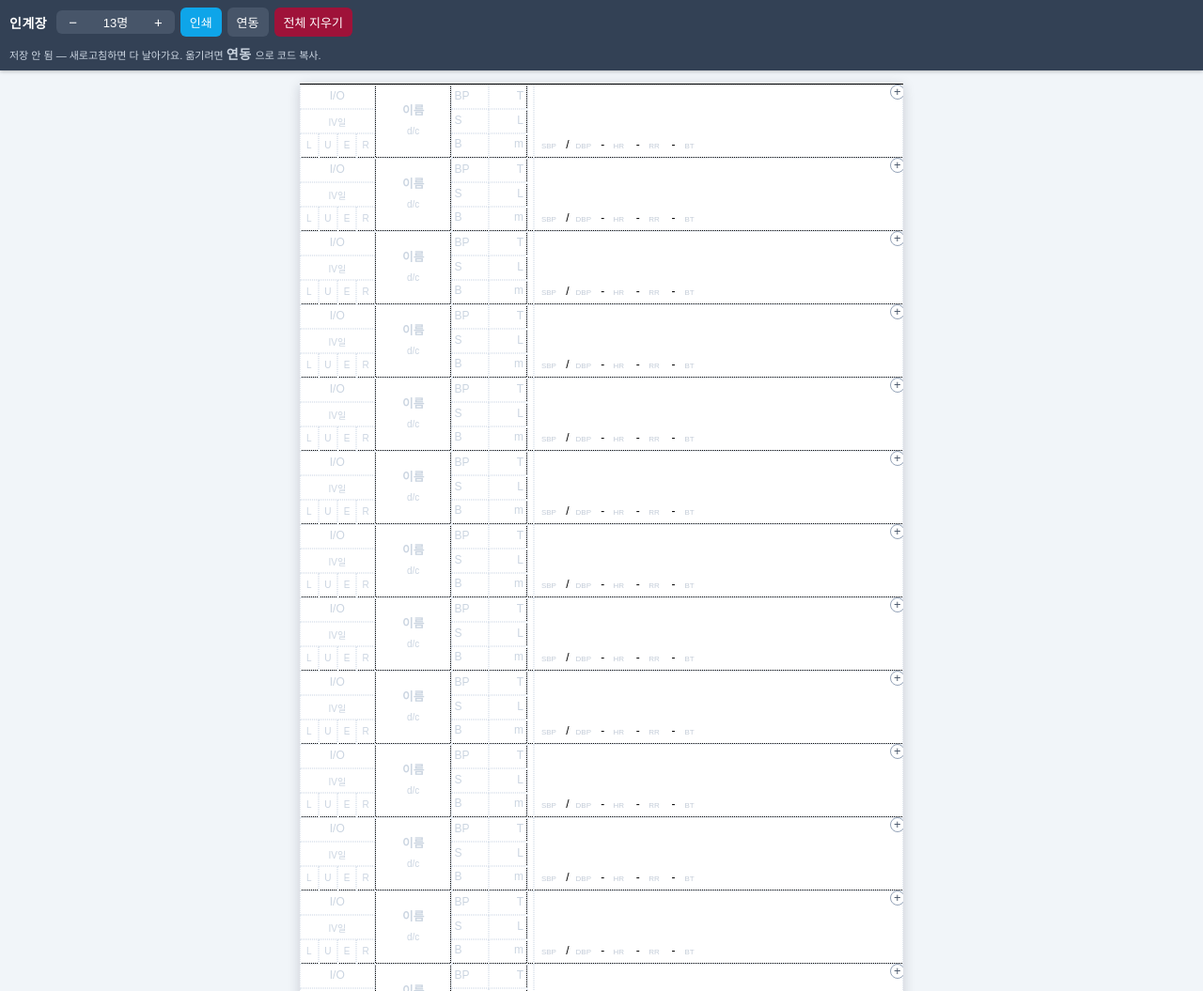
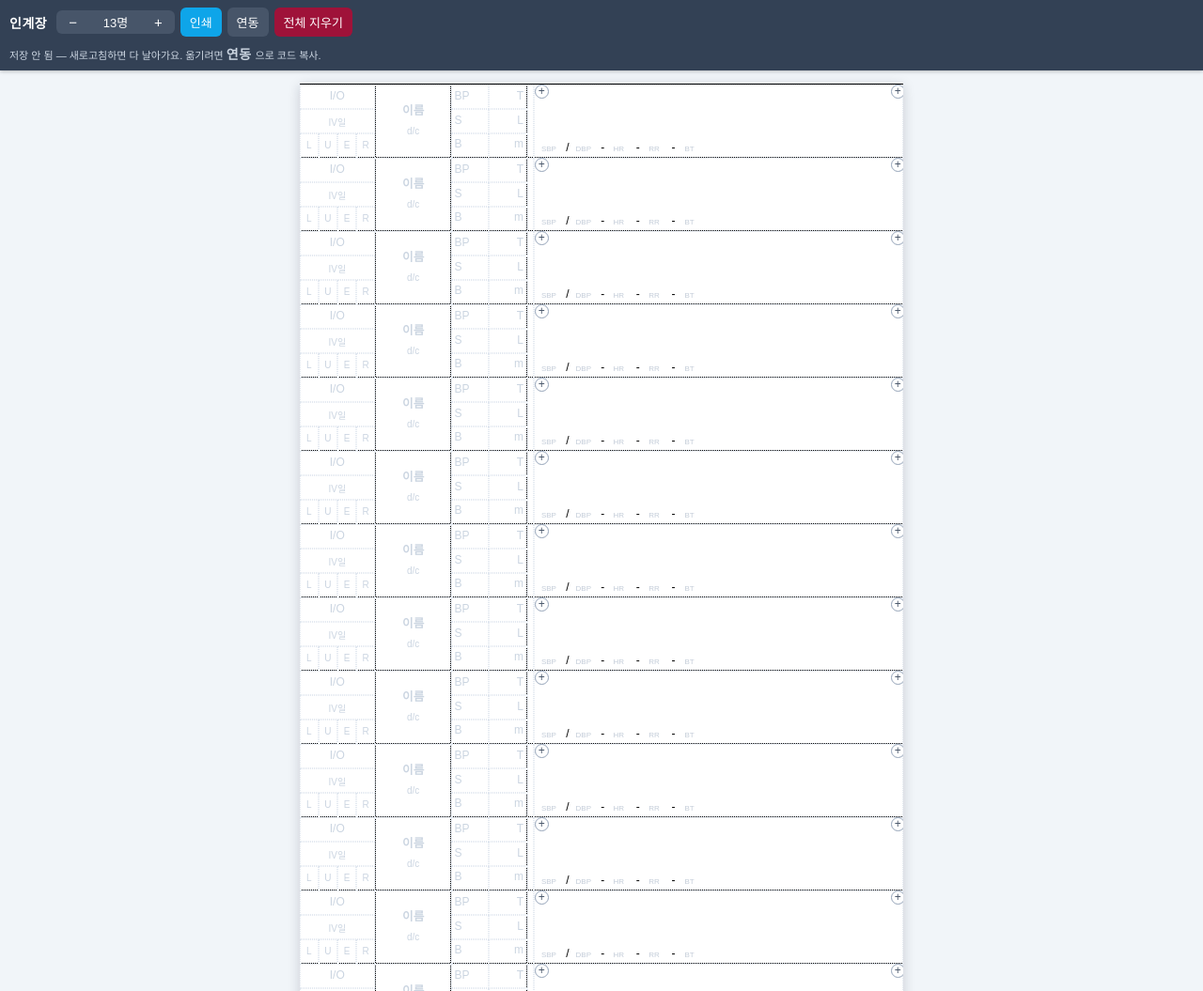
Before and after one commit to skydiiv-droid/shift-note, a plain HTML site: page index.html in a window 1280 px wide. Shown: the top 1055 px of the page at 94% size. Drawn offline with Linux system fonts and the light colour scheme.

Commit message:
할 일 칸 4구역화: 오른쪽 세로 / 왼쪽 위 가로 / 협진 / V/S 축소
- 오른쪽 절반(≈1.5칸): 세로 할 일(우측 + 버튼, 2열 우→좌)
- 왼쪽 위(≈1.5칸): 가로 할 일(왼쪽 + 버튼, 괄호로 구분, 왼→오 흐름)
- 왼쪽 중간(V/S 위): 협진 칸 — 내용 있으면 우측에 ▶ 자동
- 왼쪽 아래: V/S 높이·너비 축소, 폭에 맞춰 폰트 자동 축소
- KEYS에 htodo(가로)·cons(협진) 추가, 연동 저장 포함
- addTodoItem을 zone 기반으로 일반화(세로/가로 공용), 커서 보존 유지
- sw.js 캐시 v7 → v8

Co-Authored-By: Claude Opus 4.8 <noreply@anthropic.com>

```diff
--- a/index.html
+++ b/index.html
@@ -147,33 +147,46 @@
   /* ── 오른쪽 "할 일" 칸(3칸 병합) ───────────────────── */
   td.todo{vertical-align:top; padding:0}
   .todowrap{position:relative; height:100%; width:100%}
-  .todocols{position:absolute; inset:0; display:flex; gap:4px; align-items:flex-start}
-  .todocol{
-    flex:1; min-width:0; overflow:hidden;
-    line-height:1.3; padding:2px 1px 0;
-  }
-  .tcR{padding-top:17px}                       /* 오른쪽 열만 + 버튼 자리만큼 아래로 */
-  .todoitem{
-    display:flex; align-items:baseline; gap:2px; justify-content:flex-end;
-    overflow:hidden; color:var(--ink); min-height:1.25em;
-  }
-  .todoitem .ttext{
-    flex:1; min-width:0; outline:0; overflow:hidden;
-    text-align:right; white-space:nowrap; word-break:break-all;   /* 우측정렬, 줄바꿈 모드에선 여기서 줄바꿈 */
-  }
+
+  /* 오른쪽 절반: 세로 할 일 (2열: 왼 vcL / 오 vcR, 크기는 JS가 지정) */
+  .vzone{position:absolute; top:0; right:0; display:flex; gap:4px; align-items:flex-start}
+  .vzone .todocol{flex:1; min-width:0; overflow:hidden; line-height:1.3; padding:2px 1px 0}
+  .vzone .vcR{padding-top:16px}                 /* + 버튼 자리 */
+  .vzone.wrapmode .todocol{line-height:1.5}
+  .vzone.wrapmode .todoitem{align-items:flex-start; min-height:0}
+
+  /* 왼쪽 위: 가로 할 일 (flex-wrap, 왼→오) */
+  .hzone{position:absolute; top:0; left:0; overflow:hidden}
+  .hrow{display:flex; flex-wrap:wrap; align-content:flex-start; gap:0 5px; line-height:1.35; padding:16px 1px 0 2px; height:100%}
+
+  /* 항목 공통: [텍스트][괄호] */
+  .todoitem{display:flex; align-items:baseline; gap:2px; overflow:hidden; color:var(--ink); min-height:1.2em}
+  .todoitem .ttext{outline:0; overflow:hidden; white-space:nowrap; word-break:break-all}
   .todoitem .ttext:focus{background:#e0f2fe}
-  .todoitem .tchk{flex:0 0 auto; cursor:pointer; user-select:none; color:var(--ink)}  /* 괄호는 오른쪽(텍스트 뒤) */
-  .todoitem .tchk:hover{background:#e0f2fe}
-  /* 줄바꿈 모드: 줄 간격 넓히고 괄호를 첫 줄 위쪽에 정렬 */
-  .todowrap.wrapmode .todocol{line-height:1.55}
-  .todowrap.wrapmode .todoitem{align-items:flex-start; min-height:0}
-  /* 좌하단 V/S (오른쪽 열 3칸 높이, 왼쪽 두 열은 2칸 높이 → 남는 좌하단) */
-  td.todo .vs{position:absolute; left:0; bottom:0; display:flex; align-items:center}
+  .tchk{flex:0 0 auto; cursor:pointer; user-select:none; color:var(--ink)}
+  .tchk:hover{background:#e0f2fe}
+  /* 세로: 폭 꽉 채우고 우측정렬, 괄호는 오른쪽 */
+  .vzone .todoitem{justify-content:flex-end}
+  .vzone .todoitem .ttext{flex:1; min-width:0; text-align:right}
+  /* 가로: 내용만큼만, 좌측정렬, 괄호로 구분 */
+  .hrow .todoitem{display:inline-flex; max-width:100%}
+  .hrow .todoitem .ttext{flex:0 1 auto; text-align:left}
+
+  /* 협진 칸 (왼쪽 중간, V/S 위): 내용 있으면 우측에 ▶ */
+  .cons{position:absolute; left:0; display:flex; align-items:center; gap:2px; overflow:hidden}
+  .cons .consin{flex:1; min-width:0; outline:0; white-space:nowrap; overflow:hidden; font-size:var(--fs-memo)}
+  .cons .consin:focus{background:#e0f2fe}
+  .cons .consmark{flex:0 0 auto; color:var(--ink); display:none; font-size:var(--fs-memo)}
+  .cons.has .consmark{display:inline}
+
+  /* 왼쪽 아래 V/S (축소) */
+  td.todo .vs{position:absolute; left:0; display:flex; align-items:center; overflow:hidden}
+
   .todoadd{
-    position:absolute; top:0; right:0; z-index:5;
-    width:16px; height:16px; line-height:14px; text-align:center;
+    position:absolute; top:0; z-index:5;
+    width:15px; height:15px; line-height:13px; text-align:center;
     border:1px solid #94a3b8; border-radius:50%;
-    background:#fff; color:#475569; font-size:13px; cursor:pointer; user-select:none;
+    background:#fff; color:#475569; font-size:12px; cursor:pointer; user-select:none;
   }
   .todoadd:hover{background:#0ea5e9; color:#fff; border-color:#0ea5e9}
 
@@ -207,7 +220,7 @@
     input.f::placeholder{color:transparent !important}
     .ctxmenu{display:none !important}
     .todoadd{display:none !important}
-    .todoitem .ttext:focus{background:transparent}
+    .todoitem .ttext:focus, .cons .consin:focus{background:transparent}
     /* 형광펜·글씨색이 인쇄에도 그대로 나오게 */
     .sheet, .sheet *{ -webkit-print-color-adjust:exact; print-color-adjust:exact; }
     html,body{width:17cm}
@@ -274,7 +287,7 @@
 
   // 셀 키 목록 (가져오기/내보내기 순서 고정)
   const KEYS = ["io","iv","lab","ua","ekg","rad","name","dc","bp","bpr","s","o2","o2l","b","m",
-                "todo"];
+                "todo","htodo","cons"];
 
   /* ── 한 환자 블록 3행 생성 ───────────────────────────── */
   function block(i){
@@ -285,18 +298,19 @@
       `<input class="f ${cls||""}" data-k="${k}" data-i="${i}" placeholder="${ph||""}"${ml?` maxlength="${ml}"`:""}>`;
     // V/S 슬롯: 작고 흐린 가이드 라벨(손글씨로 덮어써도 되게)
     const vl = (lab) => `<span class="vsl"><i>${lab}</i></span>`;
-    // 오른쪽 "할 일" 영역(메모 7칸 = colspan3 rowspan3 병합):
-    //  · 3열(우측→좌측) 자동 채움, 좌하단은 V/S 손글씨 템플릿
-    //  · 인쇄 안 되는 + 버튼 / Enter 로 줄 추가
+    // 오른쪽 "할 일" 영역(메모 7칸 = colspan3 rowspan3 병합). 4개 구역:
+    //  · vzone(오른쪽 절반): 세로 할 일(우측 + 버튼, 2열 우→좌)
+    //  · hzone(왼쪽 위 ≈1.5칸): 가로 할 일(왼쪽 + 버튼, 괄호로 구분)
+    //  · cons(왼쪽 중간, V/S 위): 협진 칸, 내용 있으면 우측에 ▶
+    //  · vs(왼쪽 아래, 축소): V/S 손글씨 템플릿
     const todoCell =
-      `<div class="todowrap" data-k="todo" data-i="${i}">`
-      +   `<div class="todocols">`
-      +     `<div class="todocol tcL"></div>`
-      +     `<div class="todocol tcM"></div>`
-      +     `<div class="todocol tcR"></div>`
-      +   `</div>`
+      `<div class="todowrap" data-i="${i}">`
+      +   `<div class="vzone" data-k="todo" data-i="${i}"><div class="todocol vcL"></div><div class="todocol vcR"></div></div>`
+      +   `<span class="todoadd addV no-print" data-i="${i}" title="세로 할 일 추가">+</span>`
+      +   `<div class="hzone"><div class="hrow" data-k="htodo" data-i="${i}"></div></div>`
+      +   `<span class="todoadd addH no-print" data-i="${i}" title="가로 할 일 추가">+</span>`
+      +   `<div class="cons"><span class="ttext consin" data-k="cons" data-i="${i}" contenteditable="true"></span><span class="consmark">▶</span></div>`
       +   `<div class="vs" data-i="${i}" data-k="vs"><span class="vstpl">${vl("SBP")} /${vl("DBP")} -${vl("HR")} -${vl("RR")} -${vl("BT")}<span class="vspo2"> -(${vl("SpO2")})</span></span></div>`
-      +   `<span class="todoadd no-print" data-i="${i}" title="할 일 추가">+</span>`
       + `</div>`;
 
     return `
@@ -364,12 +378,23 @@
     document.querySelectorAll(".tg").forEach(el => {
       el.addEventListener("click", () => { setTg(el, el.classList.contains("off")); refreshOut(); });
     });
-    document.querySelectorAll(".todoadd").forEach(btn => {
+    document.querySelectorAll(".addV").forEach(btn => {           // 세로(오른쪽) 추가
       btn.addEventListener("click", () => {
-        const wrap = document.querySelector(`.todowrap[data-i="${btn.dataset.i}"]`);
-        const it = addTodoItem(wrap, "", 0);
-        layoutTodo(wrap); it.querySelector(".ttext").focus(); refreshOut();
+        const z = document.querySelector(`.vzone[data-i="${btn.dataset.i}"]`);
+        const it = addTodoItem(z, "", 0); layoutVert(z); it.querySelector(".ttext").focus(); refreshOut();
       });
+    });
+    document.querySelectorAll(".addH").forEach(btn => {           // 가로(왼쪽) 추가
+      btn.addEventListener("click", () => {
+        const z = document.querySelector(`.hrow[data-i="${btn.dataset.i}"]`);
+        const it = addTodoItem(z, "", 0); layoutHorz(z); it.querySelector(".ttext").focus(); refreshOut();
+      });
+    });
+    document.querySelectorAll(".consin").forEach(el => {          // 협진 칸(단일 입력)
+      el.addEventListener("compositionstart", () => { el._composing = true; });
+      el.addEventListener("compositionend",   () => { el._composing = false; layoutCons(el.closest(".cons")); refreshOut(); });
+      el.addEventListener("input", () => { layoutCons(el.closest(".cons")); refreshOut(); });
+      el.addEventListener("contextmenu", onCtx);
     });
   }
   function setTg(el,on){
@@ -399,46 +424,45 @@
     });
     return c;
   }
-  function addTodoItem(wrap, html, done){
+  // zone = 항목을 담는 컨테이너(.vzone 또는 .hrow). zone._items 가 순서의 진실원, zone._reflow 가 재배치.
+  function addTodoItem(zone, html, done){
+    if (!zone._reflow) zone._reflow = zone.classList.contains("hrow")
+      ? () => layoutHorz(zone) : () => layoutVert(zone);
+    zone._items = zone._items || [];
     const it = document.createElement("div"); it.className = "todoitem";
     const chk = makeChk(done);
     const tx = document.createElement("span");
     tx.className = "ttext"; tx.contentEditable = "true"; if (html) tx.innerHTML = html;
-    // ⚠ 한글 IME: 조합(composition) 중에 DOM을 재부착하면 자모가 깨짐 → 조합 중엔 재배치 금지
+    // ⚠ 한글 IME: 조합 중 DOM 재부착하면 자모가 깨짐 → 조합 중엔 재배치 보류
     tx.addEventListener("compositionstart", () => { tx._composing = true; });
-    tx.addEventListener("compositionend",   () => { tx._composing = false; layoutTodo(wrap); refreshOut(); });
-    tx.addEventListener("input", () => {
-      if (tx._composing) { refreshOut(); return; }   // 조합 중엔 배치 미루기(글자만 들어가게)
-      layoutTodo(wrap); refreshOut();
-    });
+    tx.addEventListener("compositionend",   () => { tx._composing = false; zone._reflow(); refreshOut(); });
+    tx.addEventListener("input", () => { if (tx._composing){ refreshOut(); return; } zone._reflow(); refreshOut(); });
     tx.addEventListener("contextmenu", onCtx);
     tx.addEventListener("keydown", ev => {
       if (ev.key === "Enter"){
-        if (ev.isComposing || ev.keyCode === 229) return;   // 한글 조합 확정용 Enter는 새 줄 생성 안 함
+        if (ev.isComposing || ev.keyCode === 229) return;
         ev.preventDefault();
-        const nit = addTodoItem(wrap, "", 0); layoutTodo(wrap); nit.querySelector(".ttext").focus(); refreshOut();
+        const nit = addTodoItem(zone, "", 0); zone._reflow(); nit.querySelector(".ttext").focus(); refreshOut();
       }
     });
-    tx.addEventListener("blur", () => {           // 빈 줄은 포커스 벗어나면 삭제
+    tx.addEventListener("blur", () => {
       if (!tx.textContent.trim()){
-        const idx = wrap._items.indexOf(it); if (idx >= 0) wrap._items.splice(idx,1);
-        it.remove(); layoutTodo(wrap); refreshOut();
+        const idx = zone._items.indexOf(it); if (idx >= 0) zone._items.splice(idx,1);
+        it.remove(); zone._reflow(); refreshOut();
       }
     });
-    it.appendChild(tx); it.appendChild(chk);   // 글씨(우측정렬) → 괄호(오른쪽)
-    wrap._items = wrap._items || []; wrap._items.push(it);
+    it.appendChild(tx); it.appendChild(chk);
+    zone._items.push(it);
     return it;
   }
-  // 3열을 우측(tcR, 3칸 높이)→가운데(tcM)→왼쪽(tcL, 2칸 높이) 순으로 채우고,
-  // 다 넘치면 글씨 크기를 줄여 더 많은 줄이 들어가게
-  // 재배치는 항목을 열 사이로 옮기므로(=DOM 재부착) 편집 중 커서가 날아감 → 저장/복원
-  function saveCaret(wrap){
+  // 편집 중 DOM 재부착 시 커서 보존 (root 안에서)
+  function saveCaret(root){
     const sel = window.getSelection();
     if (!sel || !sel.rangeCount) return null;
     const n = sel.anchorNode;
     const tt = n && (n.nodeType === 3 ? n.parentElement : n);
     const ttext = tt && tt.closest && tt.closest(".ttext");
-    if (!ttext || !wrap.contains(ttext)) return null;
+    if (!ttext || !root.contains(ttext)) return null;
     const r = document.createRange();
     r.selectNodeContents(ttext); r.setEnd(sel.anchorNode, sel.anchorOffset);
     return { ttext, offset: r.toString().length };
@@ -458,26 +482,16 @@
     const sel = window.getSelection(); sel.removeAllRanges(); sel.addRange(range);
   }
 
-  function layoutTodo(wrap){
-    if (!wrap) return;
-    const caret = saveCaret(wrap);
-    const cell = wrap.closest("td"); if (!cell) return;
-    const W = cell.clientWidth, H = cell.clientHeight, gap = 4;   // td 퍼센트 높이가 불안정 → 셀 기준
-    wrap.style.height = H + "px"; wrap.style.width = W + "px";
-    const colW = (W - 2*gap) / 3, rowH = H / 3;
-    const tcL = wrap.querySelector(".tcL"), tcM = wrap.querySelector(".tcM"), tcR = wrap.querySelector(".tcR");
-    tcL.style.height = tcM.style.height = (H - rowH) + "px";     // 왼쪽 두 열은 2칸 높이
-    tcR.style.height = H + "px";                                 // 오른쪽 열은 3칸 높이
-    const vs = wrap.querySelector(".vs");
-    if (vs){ vs.style.width = (2*colW + gap) + "px"; vs.style.height = rowH + "px"; }
-    const order = [tcR, tcM, tcL];                               // 채우는 순서(우→좌)
-    const items = wrap._items || [];
+  // 세로 할 일: 2열(우 vcR → 좌 vcL) 채움, 폰트축소 → 그래도 길면 줄바꿈
+  function layoutVert(vzone){
+    if (!vzone) return;
+    const caret = saveCaret(vzone);
+    const vcR = vzone.querySelector(".vcR"), vcL = vzone.querySelector(".vcL");
+    const order = [vcR, vcL];                     // 우측 먼저
+    const items = vzone._items || [];
     const setFont = f => order.forEach(c => c.style.fontSize = f + "pt");
-    const setWrap = on => {
-      wrap.classList.toggle("wrapmode", on);
-      items.forEach(it => it.querySelector(".ttext").style.whiteSpace = on ? "normal" : "nowrap");
-    };
-    // 3열에 우→좌로 채우기 (세로로 다 들어가면 true)
+    const setWrap = on => { vzone.classList.toggle("wrapmode", on);
+      items.forEach(it => it.querySelector(".ttext").style.whiteSpace = on ? "normal" : "nowrap"); };
     const place = () => {
       order.forEach(c => c.innerHTML = "");
       let ci = 0;
@@ -491,26 +505,66 @@
       }
       return true;
     };
-    // 한 줄인데 가로로 잘리는 항목이 있나
     const clipped = () => items.some(it => { const t = it.querySelector(".ttext"); return t.scrollWidth > t.clientWidth + 1; });
-
-    const doFit = () => {
-      // ① 한 줄 유지: 폰트를 줄여 잘림+세로넘침 없게 (8.5 → 6pt)
-      setWrap(false);
-      for (let fs = 8.5; fs >= 6; fs -= 0.5){ setFont(fs); if (place() && !clipped()) return; }
-      // 6pt에서 세로는 되는데(=자리 있음) 가로로 잘리면 → ② 줄바꿈 + 줄간격 넓게 (7 → 5pt)
-      setFont(6);
-      if (place()){
-        setWrap(true);
-        for (let fs = 7; fs >= 5; fs -= 0.5){ setFont(fs); if (place()) return; }
-        return;
-      }
-      // 세로 자체가 넘침(항목 많음) → 한 줄 유지한 채 더 축소 (6 → 4.5pt)
-      setWrap(false);
-      for (let fs = 6; fs >= 4.5; fs -= 0.5){ setFont(fs); if (place()) return; }
-    };
-    doFit();
+    setWrap(false);
+    for (let fs = 8.5; fs >= 6; fs -= 0.5){ setFont(fs); if (place() && !clipped()){ restoreCaret(caret); return; } }
+    setFont(6);
+    if (place()){                                 // 세로 자리는 되는데 가로로 잘림 → 줄바꿈
+      setWrap(true);
+      for (let fs = 7; fs >= 5; fs -= 0.5){ setFont(fs); if (place()){ restoreCaret(caret); return; } }
+      restoreCaret(caret); return;
+    }
+    setWrap(false);                               // 세로 넘침 → 더 축소
+    for (let fs = 6; fs >= 4.5; fs -= 0.5){ setFont(fs); if (place()) break; }
     restoreCaret(caret);
+  }
+  // 가로 할 일: hrow에 왼→오 흐름(flex-wrap), 세로 넘치면 폰트 축소
+  function layoutHorz(hrow){
+    if (!hrow) return;
+    const caret = saveCaret(hrow);
+    const hzone = hrow.parentElement;
+    const items = hrow._items || [];
+    hrow.innerHTML = "";
+    items.forEach(it => { it.querySelector(".ttext").style.whiteSpace = "nowrap"; hrow.appendChild(it); });
+    let fs = 8; hrow.style.fontSize = fs + "pt"; let guard = 0;
+    while (hrow.scrollHeight > hzone.clientHeight + 1 && fs > 5 && guard++ < 20){ fs -= 0.5; hrow.style.fontSize = fs + "pt"; }
+    restoreCaret(caret);
+  }
+  // 협진 칸: 내용 있으면 ▶ 표시
+  function layoutCons(cons){
+    if (!cons) return;
+    cons.classList.toggle("has", cons.querySelector(".consin").textContent.trim().length > 0);
+  }
+  // V/S: (좁아진) 폭에 맞게 폰트 축소
+  function fitVS(vs){
+    const tpl = vs && vs.querySelector(".vstpl"); if (!tpl) return;
+    let fs = 9; tpl.style.fontSize = fs + "pt"; let guard = 0;
+    while (tpl.scrollWidth > vs.clientWidth + 1 && fs > 5 && guard++ < 12){ fs -= 0.5; tpl.style.fontSize = fs + "pt"; }
+  }
+  // 4구역 위치/크기 (셀 기준: td 퍼센트 높이가 불안정)
+  function positionZones(wrap){
+    const cell = wrap.closest("td"); if (!cell) return;
+    const W = cell.clientWidth, H = cell.clientHeight;
+    wrap.style.width = W + "px"; wrap.style.height = H + "px";
+    const W2 = Math.round(W * 0.5), rowH = H / 3;
+    const vsH = Math.round(rowH * 0.8), consH = Math.round(rowH * 0.72), hzH = H - vsH - consH;
+    const vz = wrap.querySelector(".vzone"), hz = wrap.querySelector(".hzone"),
+          cons = wrap.querySelector(".cons"), vs = wrap.querySelector(".vs");
+    vz.style.width = (W - W2) + "px"; vz.style.height = H + "px";
+    vz.querySelectorAll(".todocol").forEach(c => c.style.height = H + "px");
+    hz.style.width = W2 + "px"; hz.style.height = hzH + "px";
+    cons.style.top = hzH + "px"; cons.style.width = W2 + "px"; cons.style.height = consH + "px";
+    vs.style.top = (hzH + consH) + "px"; vs.style.width = (W2 - 1) + "px"; vs.style.height = vsH + "px";
+    wrap.querySelector(".addV").style.right = "0px";
+    wrap.querySelector(".addH").style.left = "0px";
+  }
+  function layoutTodo(wrap){
+    if (!wrap) return;
+    positionZones(wrap);
+    layoutVert(wrap.querySelector(".vzone"));
+    layoutHorz(wrap.querySelector(".hrow"));
+    layoutCons(wrap.querySelector(".cons"));
+    fitVS(wrap.querySelector(".vs"));
   }
   function layoutAllTodo(){ document.querySelectorAll(".todowrap").forEach(layoutTodo); }
 
@@ -523,7 +577,7 @@
         const el = document.querySelector(`[data-i="${i}"][data-k="${k}"]`);
         if (!el) return;
         if (el.classList.contains("tg")) { if (!el.classList.contains("off")) o[k] = 1; }
-        else if (el.classList.contains("todowrap")) {
+        else if (el.classList.contains("vzone") || el.classList.contains("hrow")) {  // 세로/가로 할 일
           const items = (el._items || [])
             .filter(it => it.querySelector(".ttext").textContent.trim())
             .map(it => {
@@ -533,6 +587,7 @@
             });
           if (items.length) o[k] = items;
         }
+        else if (el.classList.contains("consin")) { if (el.textContent.trim()) o[k] = el.innerHTML; }  // 협진
         else if (el.value) o[k] = el.value;
       });
       out.push(o);
@@ -550,16 +605,18 @@
         const el = document.querySelector(`[data-i="${i}"][data-k="${k}"]`);
         if (!el) return;
         if (el.classList.contains("tg")) setTg(el, !!o[k]);
-        else if (el.classList.contains("todowrap")) {
+        else if (el.classList.contains("vzone") || el.classList.contains("hrow")) {
           el._items = [];
-          el.querySelectorAll(".todocol").forEach(c => c.innerHTML = "");
+          if (el.classList.contains("hrow")) el.innerHTML = "";
+          else el.querySelectorAll(".todocol").forEach(c => c.innerHTML = "");
           (Array.isArray(o[k]) ? o[k] : []).forEach(x => {
             const t = (typeof x === "string") ? x : (x && x.t) || "";
             const c = (x && typeof x === "object" && x.c) ? 1 : 0;
             addTodoItem(el, t, c);
           });
-          layoutTodo(el);
+          el.classList.contains("hrow") ? layoutHorz(el) : layoutVert(el);
         }
+        else if (el.classList.contains("consin")) { el.innerHTML = o[k] || ""; layoutCons(el.closest(".cons")); }
         else el.value = o[k] || "";
       });
     }
--- a/sw.js
+++ b/sw.js
@@ -1,6 +1,6 @@
 // 인계장 PWA service worker
 // ※ 재배포할 때마다 CACHE 버전을 반드시 올릴 것 (안 올리면 업데이트가 반영 안 됨)
-const CACHE = "handoff-v7";
+const CACHE = "handoff-v8";
 const ASSETS = [
   "./",
   "./index.html",
```
